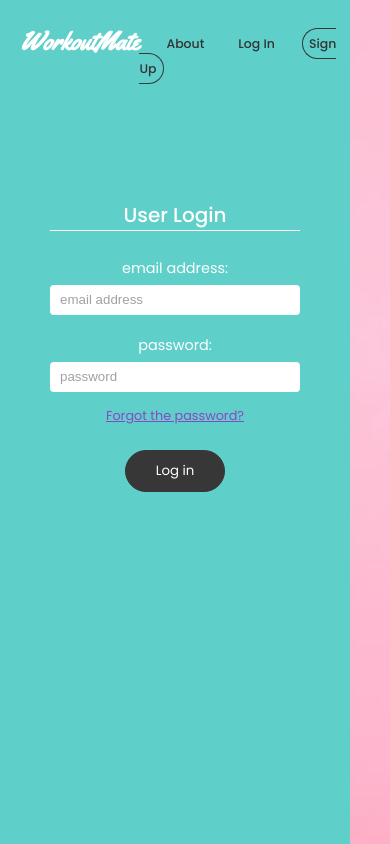
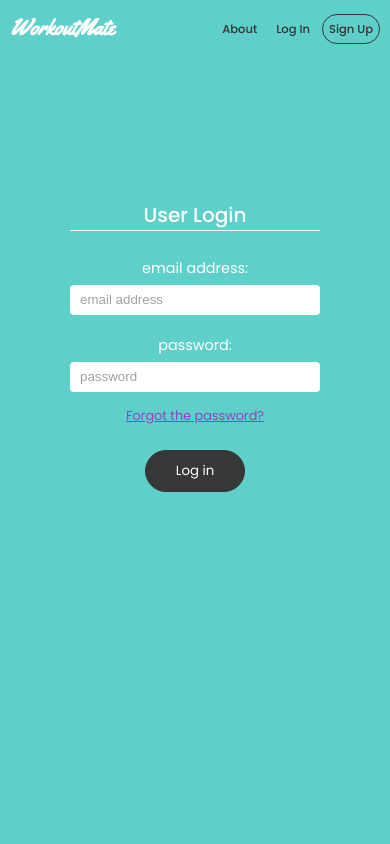
Before and after one commit to Marija-Kov/Workout-Mate, a React (Create React App) app in the folder frontend/: page /login in a window 390 px wide. Built offline with nearby package versions, Linux system fonts and the light colour scheme.

Commit message:
guest pages looking better on mobile

```diff
--- a/frontend/src/index.css
+++ b/frontend/src/index.css
@@ -185,17 +185,6 @@ header a {
 
 /* Logged-out Navbar */
 
-.signup,
-.login {
-  background: var(--signup--form--bkg);
-  width: 250px;
-  box-shadow: none;
-}
-
-.login {
-background-color: var(--login--form--bkg);
-}
-
 .login--btn,
 .signup--btn,
 .about--btn {
@@ -212,6 +201,34 @@ background-color: var(--login--form--bkg);
   border: solid 1px var(--primary);
   border-radius: 20px;
   transition: 0.3s;
+}
+
+@media screen and (max-width: 400px) {
+ .login--btn,
+ .signup--btn,
+ .about--btn {
+  margin-left: 5px;
+  font-size: 1.2em;
+ }
+
+ header > .container {
+  padding: 0 10px;
+ }
+
+ header > .container > div {
+  padding-right: 0px;
+  position: relative;
+  top: -15px
+ }
+
+ .logo {
+  margin: 0;
+ }
+
+ .logo > a {
+  font-size: 0.7em;
+ }
+
 }
 
 .login--btn,
@@ -281,6 +298,17 @@ background-color: var(--login--form--bkg);
   height: fit-content;
   top: 100px;
   left: 10%;
+}
+
+@media screen and (max-width: 555px) {
+  .about--container {
+    max-width: 400px;
+    padding-right: 50px;;
+  }
+
+  .github {
+    display: inline-block;
+  }
 }
 
 .about--container > p {
@@ -417,22 +445,21 @@ input {
 
 .login,
 .signup {
-  min-width: 300px;
-  max-width: 400px;
-  height: fit-content;
+  position: absolute;
+  width: 250px;
+  height: 100%;
   text-align: center;
-  padding: 20px;
-  z-index: 10;
-  position: fixed;
   top: 100px;
-  padding-top: 5px;
-  position: absolute;
   z-index: 0;
+  padding: 0 50px;
+  box-shadow: none;
   top: 0;
-  padding: 0 50px;
-  min-width: unset;
   left: 0;
-  height: 100%;
+  background: var(--signup--form--bkg);
+}
+
+.login {
+background: var(--login--form--bkg);
 }
 
 .login > label,
@@ -467,6 +494,36 @@ form.signup h4 {
   background: var(--login--signup--form--btn--bkg--hover);
   color: var(--primary);
 }
+
+@media screen and (max-width: 600px) {
+  .form--container--login,
+  .form--container--signup {
+   background-image: none;
+   display: flex;
+   justify-content: center;;
+  }
+
+  .form--container--login {
+   background: var(--login--form--bkg);
+  }
+
+  .form--container--signup {
+   background: var(--signup--form--bkg)
+  }
+
+  .signup,
+  .login {
+    background: none;
+    position: relative;
+    left: unset;
+    padding: 0;
+  }
+
+  .log-in--form--btn,
+  .sign-up--form--btn {
+    margin: 0 auto;
+  }
+ }
 
 /* Loader */
 
```
